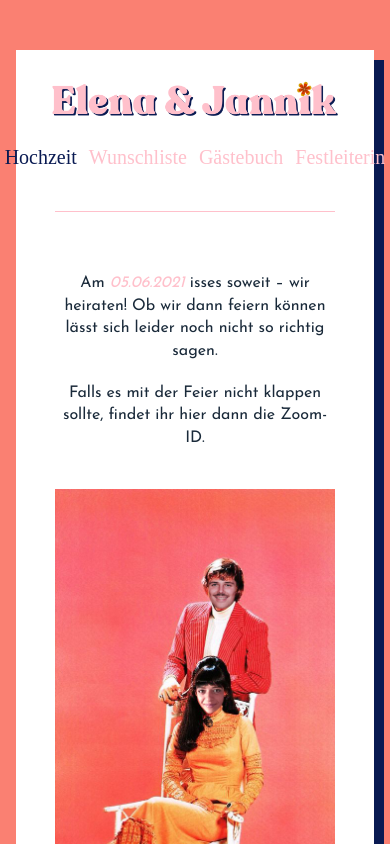
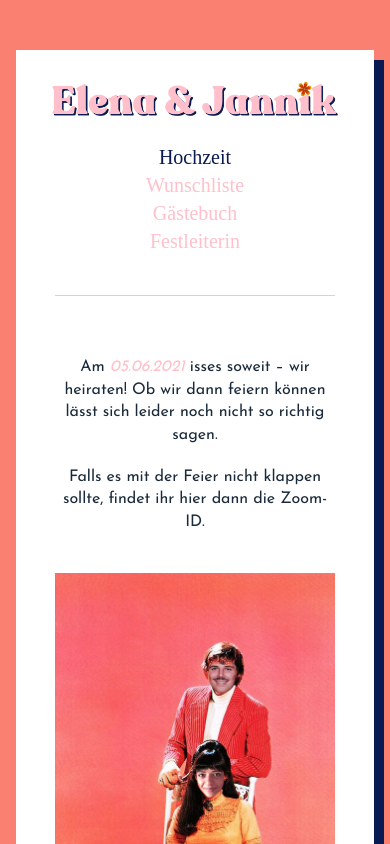
Before and after one commit to wh1zk1d/elenaundjannik, a React (Create React App) app: page / in a window 390 px wide. Shown: the top 844 px of the page. Built offline with nearby package versions, Linux system fonts and the light colour scheme; a web font is replaced by a local one.

Commit message:
fix mobile menu

```diff
--- a/src/components/Layout.js
+++ b/src/components/Layout.js
@@ -47,8 +47,9 @@ const Nav = styled.nav`
   }
 
   @media screen and (max-width: 640px) {
-    ul li {
-      margin: 0 6px;
+    ul {
+      flex-direction: column;
+      text-align: center;
     }
   }
 `
--- a/src/views/Guestbook.js
+++ b/src/views/Guestbook.js
@@ -24,6 +24,10 @@ const Comment = styled.div`
 
   strong {
     color: var(--pink);
+  }
+
+  @media screen and (max-width: 640px) {
+    font-size: 1.8rem;
   }
 `
 
```
Also changed, not shown: 1 other file (tests, documents, lock files or other folders).
